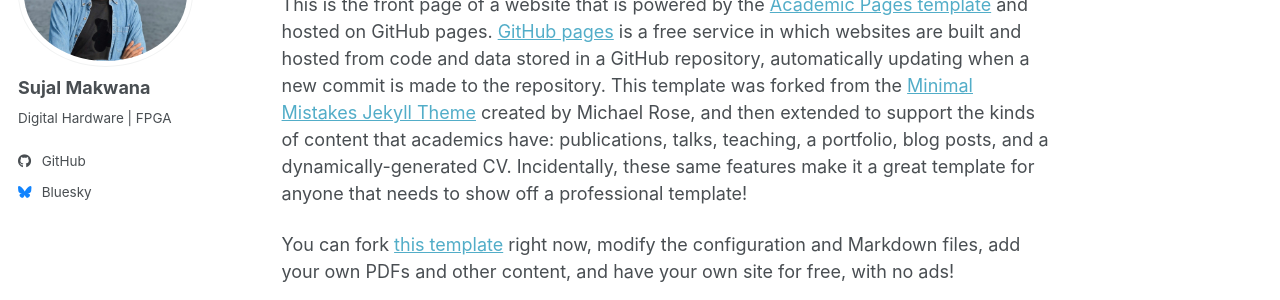
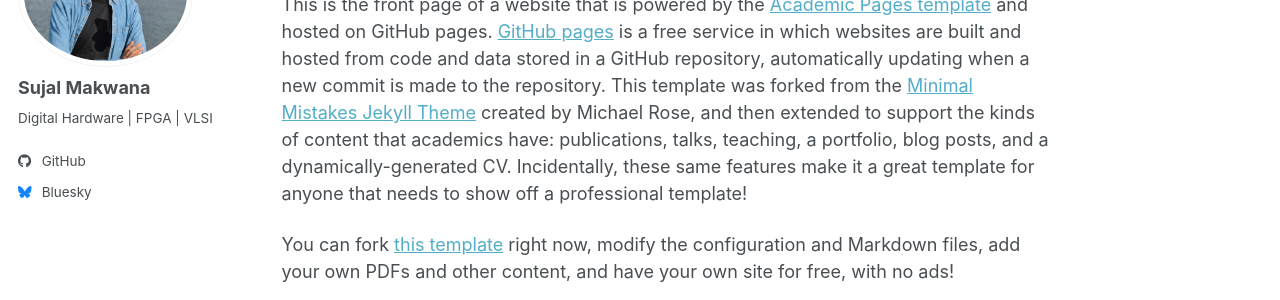
Before and after one commit to Maksuzs2401/Maksuzs2401.github.io, a Jekyll site: the page built from _pages/about.md, in a window 1280 px wide. Shown: the part 180-480 px from the top of the page. Built offline with Jekyll 4.4.1, drawn with Linux system fonts in a browser that asks for light colours; a style sheet for code colours, icons or effects is not loaded.

Commit message:
Update bio to include VLSI expertise

```diff
--- a/_config.yml
+++ b/_config.yml
@@ -26,7 +26,7 @@ author:
   avatar           : "profile.jpeg"
   name             : "Sujal Makwana"
   pronouns         : # example: "she/her"
-  bio              : "Digital Hardware | FPGA "
+  bio              : "Digital Hardware | FPGA | VLSI "
   location         :
   employer         :
   uri              :
```
